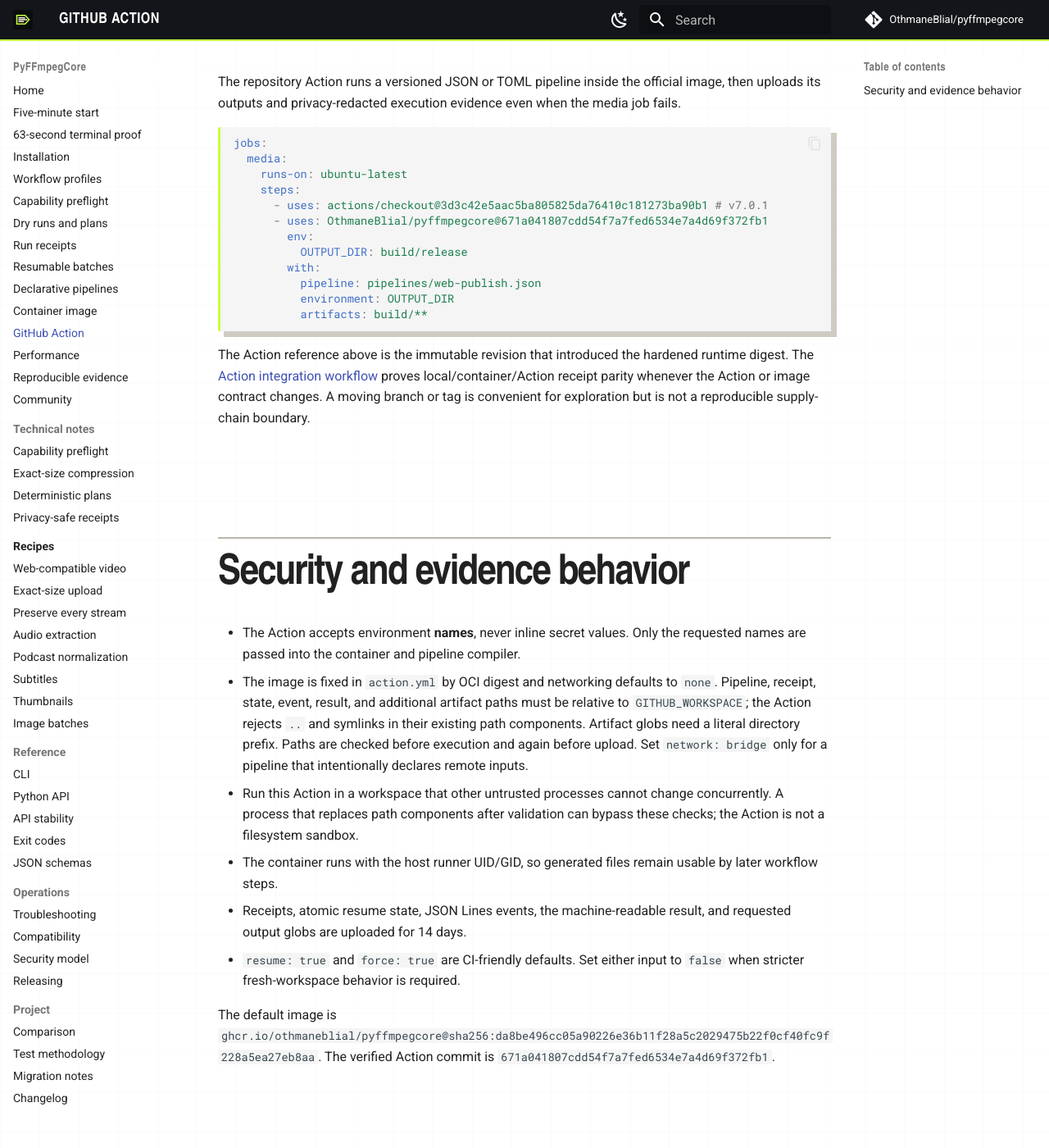
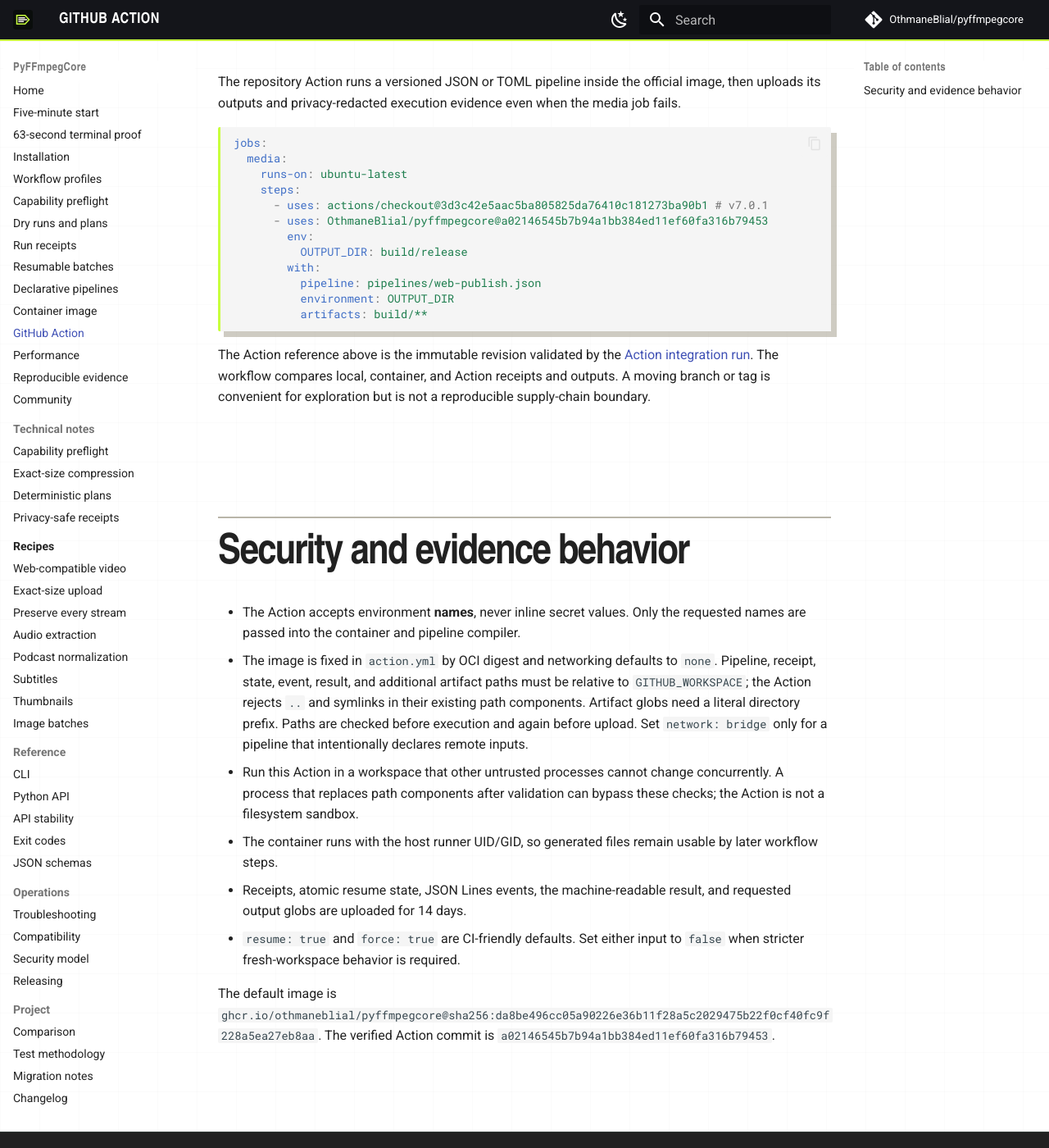
Before and after one commit to OthmaneBlial/pyffmpegcore, an MkDocs documentation site: the page built from docs/github-action.md, in a window 1280 px wide and 1400 px high, scrolled down 207 px. Shown: the whole window at 82% size. Built offline with MkDocs 1.6.1 and Material for MkDocs 9.7.7, drawn with Linux system fonts in a browser that asks for light colours.

Commit message:
docs: record validated fixes and open security work

````diff
--- a/docs/github-action.md
+++ b/docs/github-action.md
@@ -10,7 +10,7 @@
     runs-on: ubuntu-latest
     steps:
       - uses: actions/checkout@3d3c42e5aac5ba805825da76410c181273ba90b1 # v7.0.1
-      - uses: OthmaneBlial/pyffmpegcore@671a041807cdd54f7a7fed6534e7a4d69f372fb1
+      - uses: OthmaneBlial/pyffmpegcore@a02146545b7b94a1bb384ed11ef60fa316b79453
         env:
           OUTPUT_DIR: build/release
         with:
@@ -19,11 +19,9 @@
           artifacts: build/**
 ```
 
-The Action reference above is the immutable revision that introduced the
-hardened runtime digest. The [Action integration
-workflow](https://github.com/OthmaneBlial/pyffmpegcore/actions/workflows/action-integration.yml)
-proves local/container/Action receipt parity whenever the Action or image
-contract changes.
+The Action reference above is the immutable revision validated by the
+[Action integration run](https://github.com/OthmaneBlial/pyffmpegcore/actions/runs/35440788514).
+The workflow compares local, container, and Action receipts and outputs.
 A moving branch or tag is convenient for exploration but is not a reproducible
 supply-chain boundary.
 
@@ -51,4 +49,4 @@
 The default image is
 `ghcr.io/othmaneblial/pyffmpegcore@sha256:da8be496cc05a90226e36b11f28a5c2029475b22f0cf40fc9f228a5ea27eb8aa`.
 The verified Action commit is
-`671a041807cdd54f7a7fed6534e7a4d69f372fb1`.
+`a02146545b7b94a1bb384ed11ef60fa316b79453`.
````
Also changed, not shown: ROADMAP.md (+16 -1 lines), SECURITY_TRIAGE.md (added, +58 -0 lines).
